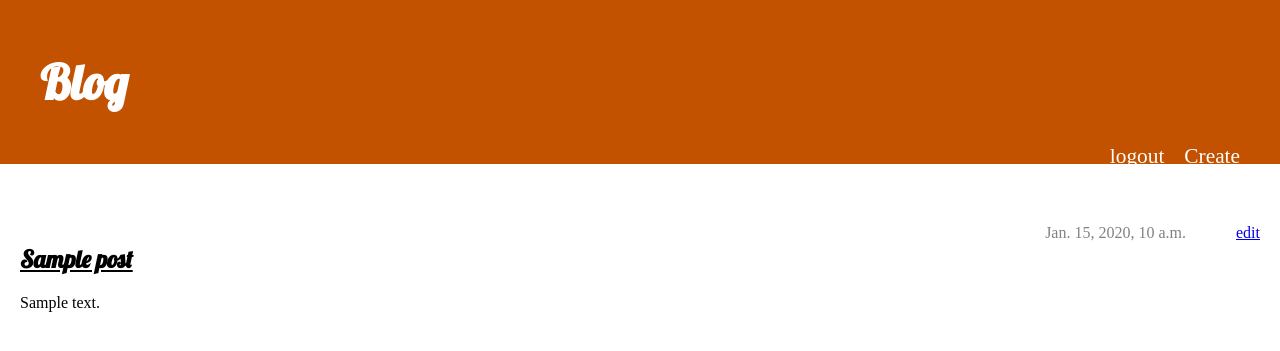
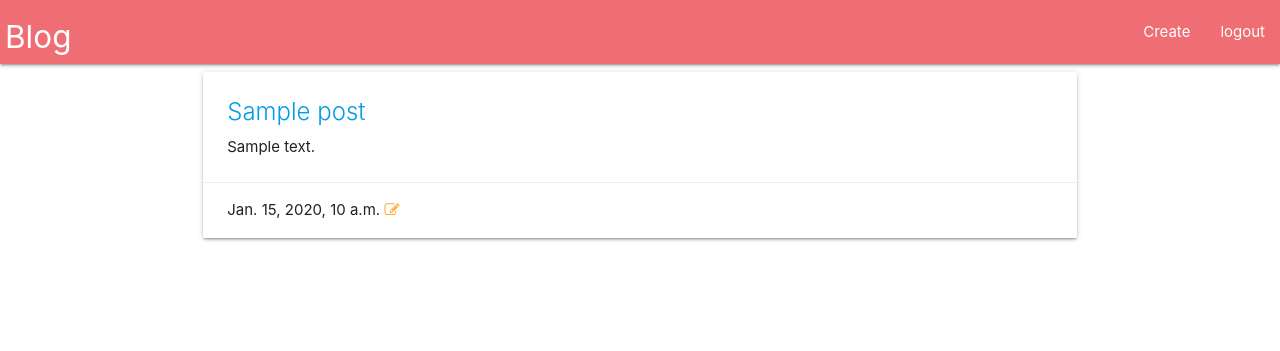
Before and after one commit to sreehari1997/django-blog, a Django app: page / in a window 1280 px wide. Shown: the top 351 px of the page. Run offline with Django 3.2, Linux system fonts and the light colour scheme; a user stored in the database is signed in; tables that the repository leaves empty hold one stand-in row (values such as "Sample post").

Commit message:
UI enhanceemnt

```diff
--- a/blog/settings.py
+++ b/blog/settings.py
@@ -27,6 +27,7 @@ SECRET_KEY = 'gh^_i(pe8nb7@^2st7kxs#bqt!a&3xs9m&%bjxvip5k$kpj7hm'
 DEBUG = True
 
 ALLOWED_HOSTS = [
+    'localhost',
     'radiant-savannah-77061.herokuapp.com'
 ]
 
--- a/post/templates/post/base.html
+++ b/post/templates/post/base.html
@@ -4,24 +4,23 @@
     <head>
         <title>Blog</title>
         <link href='//fonts.googleapis.com/css?family=Lobster&subset=latin,latin-ext' rel='stylesheet' type='text/css'>
-        <link rel="stylesheet" href="{% static 'post/styles.css' %}">
+        <link rel="stylesheet" href="https://cdnjs.cloudflare.com/ajax/libs/materialize/1.0.0/css/materialize.min.css">
+        <link rel="stylesheet" href="https://cdnjs.cloudflare.com/ajax/libs/font-awesome/4.7.0/css/font-awesome.min.css">
     </head>
     <body>
-    <header class="page-header">
-        <div class="container">
-            <h1><a href="/">Blog</a></h1>
-            {% if user.is_authenticated %}
-                <a href="{% url 'create' %}" class="top-menu">Create</a>
-                <a href="accounts/logout" class="top-menu">
-                    logout
-                </a>
-            {% else %}
-                <a href="accounts/login" class="top-menu">
-                    login
-                </a>
-            {% endif %}
-        </div>
-    </header>
+        <nav>
+            <div class="nav-wrapper">
+            <a href="/" class="brand-logo" style="padding:5px;"> Blog</a>
+            <ul id="nav-mobile" class="right hide-on-med-and-down">
+                {% if user.is_authenticated %}
+                    <li><a href="{% url 'create' %}" class="top-menu">Create</a></li>
+                    <li><a href="accounts/logout" class="top-menu">logout</a></li>
+                {% else %}
+                    <li><a href="accounts/login" class="top-menu">login</a></li>
+                {% endif %}
+            </ul>
+            </div>
+        </nav>
         <div class="container">
             {% block content %}
             {% endblock %}
--- a/post/templates/post/home.html
+++ b/post/templates/post/home.html
@@ -1,19 +1,23 @@
 {% extends 'post/base.html' %}
 {% block content %}
     {% for post in posts %}
-        <article class="post">
-        {% if user.is_authenticated %}
-            <aside class="actions">
-                <a href="{% url 'edit' pk=post.pk %}">
-                    edit
-                </a>
-            </aside>
-        {% endif %}
-            <time class="date">
-                {{ post.created_at }}
-            </time>
-            <h2><a href="{{ post.get_absolute_url }}">{{ post.title }}</a></h2>
-            <p>{{ post.content|slice:":250" }}</p>
-        </article>
+        <div class="row">
+            <div class="col s12 m12 lg12">
+            <div class="card">
+                <div class="card-content">
+                <span class="card-title">
+                    <a href="{{ post.get_absolute_url }}">{{ post.title }}</a>
+                </span>
+                <p>{{ post.content|slice:":250" }}</p>
+                </div>
+                <div class="card-action">
+                <span>{{ post.created_at }}</span>
+                {% if user.is_authenticated %}
+                    <a href="{% url 'edit' pk=post.pk %}"><i class="fa fa-edit"></i></a>
+                {% endif %}
+                </div>
+            </div>
+            </div>
+        </div>
     {% endfor %}
 {% endblock %}
```
